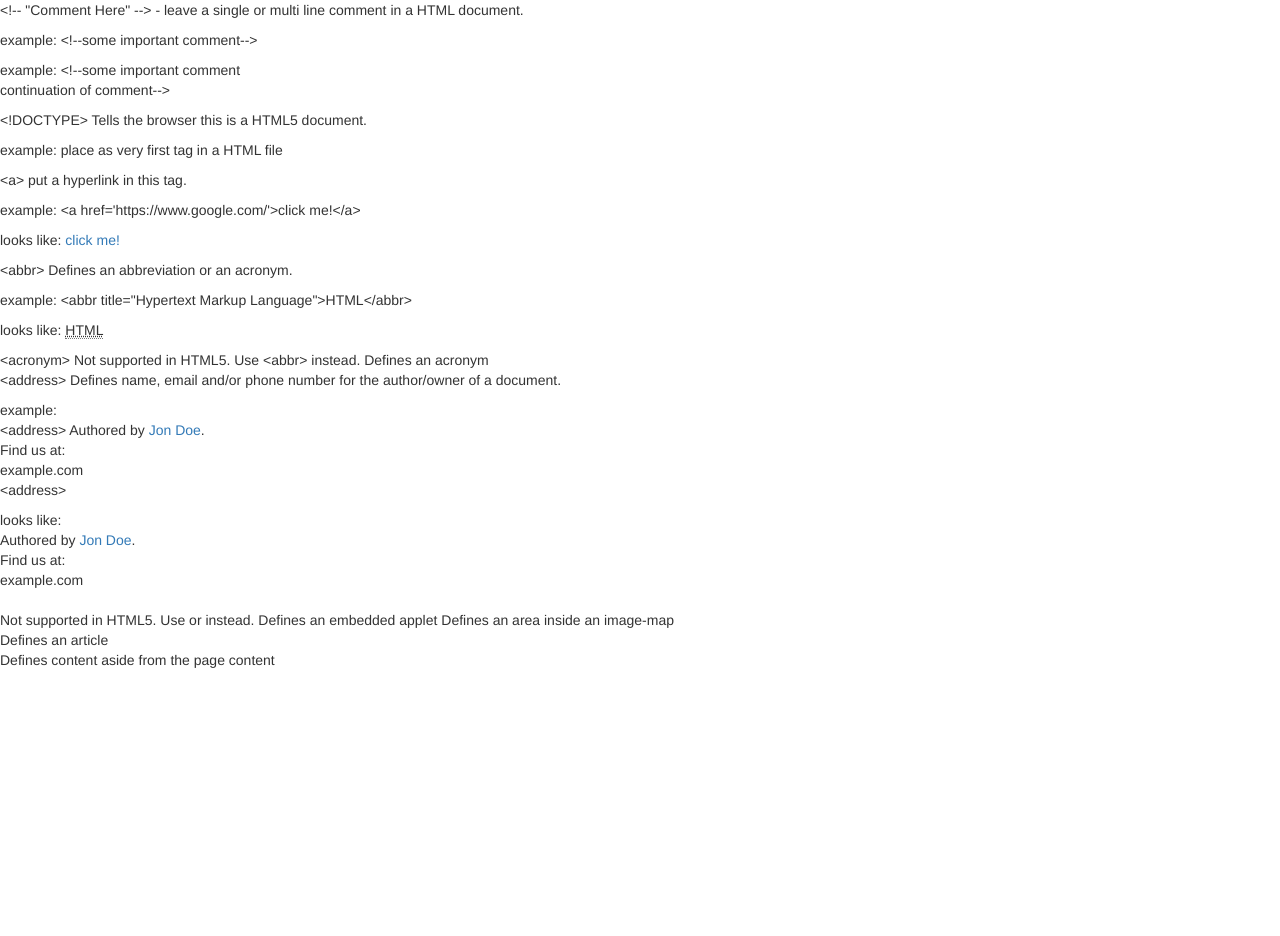
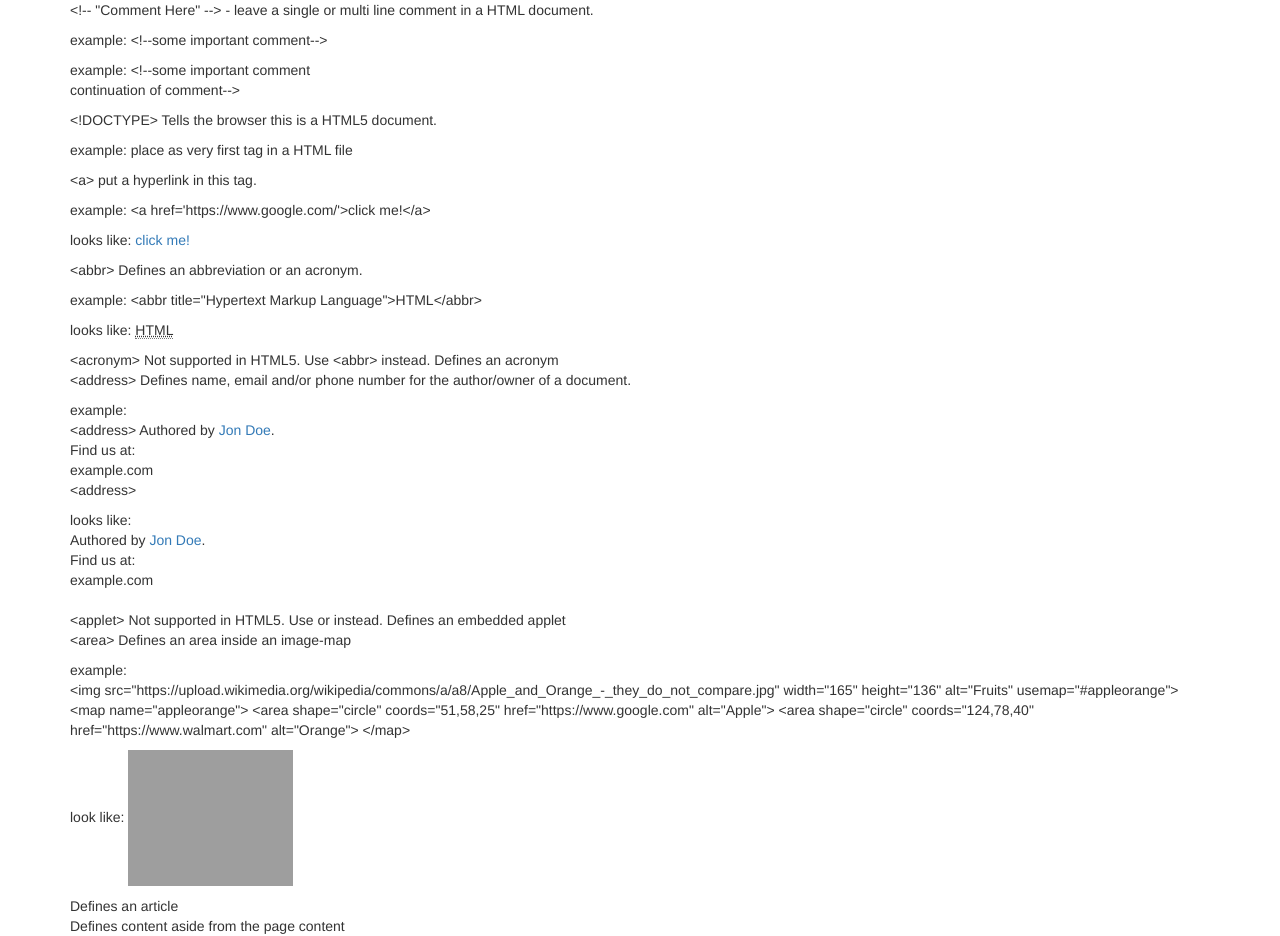
Before and after one commit to joshSummerhays/HTML-Tags-Galore, a plain HTML site: page index.html in a window 1280 px wide. Before the commit the page ends 800 px from the top, so only its background shows below. Drawn offline with nearby package versions, Linux system fonts and the light colour scheme; grey boxes are pictures that could not be loaded.

Commit message:
(feat) area tag added and start of bootstrap

```diff
--- a/index.html
+++ b/index.html
@@ -1,4 +1,4 @@
-<!DOCTYPE>
+<!DOCTYPE html>
 <html lang="en">
   <head>
   <title>HTML Tags Galore</title>
@@ -7,7 +7,7 @@
     <!-- Latest compiled and minified CSS -->
     <link rel="stylesheet" href="https://maxcdn.bootstrapcdn.com/bootstrap/3.3.6/css/bootstrap.min.css" integrity="sha384-1q8mTJOASx8j1Au+a5WDVnPi2lkFfwwEAa8hDDdjZlpLegxhjVME1fgjWPGmkzs7" crossorigin="anonymous">
   </head>
-  <body>
+  <body class='container'>
     <div>
       <div>
         <p>&lt!-- "Comment Here" --&gt - leave a single or multi line comment in a HTML document.</p>
@@ -50,11 +50,35 @@
         Find us at:<br>
         example.com<br>
         </address>
+      </div>
+
       <div>
+        &ltapplet&gt    Not supported in HTML5. Use <embed> or <object> instead.
+        Defines an embedded applet
+      </div>
 
-        <applet>    Not supported in HTML5. Use <embed> or <object> instead.
-        Defines an embedded applet
-        <area>  Defines an area inside an image-map
+      <div>
+        <p>&ltarea&gt  Defines an area inside an image-map</p>
+        <p>example: <br>
+          &ltimg src="https://upload.wikimedia.org/wikipedia/commons/a/a8/Apple_and_Orange_-_they_do_not_compare.jpg" width="165" height="136" alt="Fruits"
+          usemap="#appleorange"&gt
+
+          &ltmap name="appleorange"&gt
+            &ltarea shape="circle" coords="51,58,25" href="https://www.google.com" alt="Apple"&gt
+            &ltarea shape="circle" coords="124,78,40" href="https://www.walmart.com" alt="Orange"&gt
+          &lt/map&gt
+        </p>
+        <p>look like:
+          <img src="https://upload.wikimedia.org/wikipedia/commons/a/a8/Apple_and_Orange_-_they_do_not_compare.jpg" width="165" height="136" alt="Fruits"
+          usemap="#appleorange">
+
+          <map name="appleorange">
+            <area shape="circle" coords="51,58,25" href="https://www.google.com" alt="Apple">
+            <area shape="circle" coords="124,78,40" href="https://www.walmart.com" alt="Orange">
+          </map>
+        </p>
+      </div>
+
         <article>   Defines an article
         <aside> Defines content aside from the page content
         <audio> Defines sound content
```
